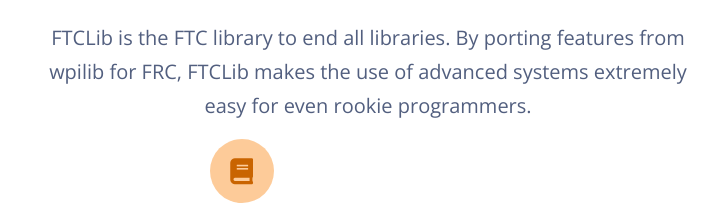
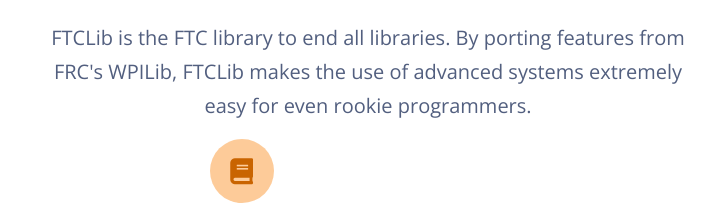
Before and after one commit to dansman805/ftclib.github.io, a plain HTML site: page index.html in a window 1280 px wide. Shown: the part 1501-1706 px from the top of the page, 272-989 px from the left. Drawn offline with nearby package versions, Linux system fonts and the light colour scheme.

Commit message:
Minor text change

```diff
--- a/index.html
+++ b/index.html
@@ -136,7 +136,7 @@
             <div class="info info-horizontal info-hover-primary mt-5">
               <div class="description pl-4">
                 <h5 class="title">For Advanced Users</h5>
-                <p>Built in odometry, computer vision(OpenCV) pipeline, WPILib Trajectory and more at your disposal.
+                <p>Built in odometry, computer vision (OpenCV) pipeline, WPILib Trajectory and more at your disposal.
                   With our Command-based Framework, your robot code will be clean, extensible and easy to re-use from
                   season to season.</p>
                 <a href="https://github.com/FTCLib/FTCLib" class="text-info">Learn more</a>
@@ -155,7 +155,7 @@
           <div class="col-md-8 mx-auto text-center">
             <span class="badge badge-primary badge-pill mb-3">Insight</span>
             <h3 class="display-3">The FTCLib</h3>
-            <p class="lead">FTCLib is the FTC library to end all libraries. By porting features from wpilib for FRC,
+            <p class="lead">FTCLib is the FTC library to end all libraries. By porting features from FRC's WPILib,
               FTCLib makes the use of advanced systems extremely easy for even rookie programmers.
             </p>
           </div>
```
